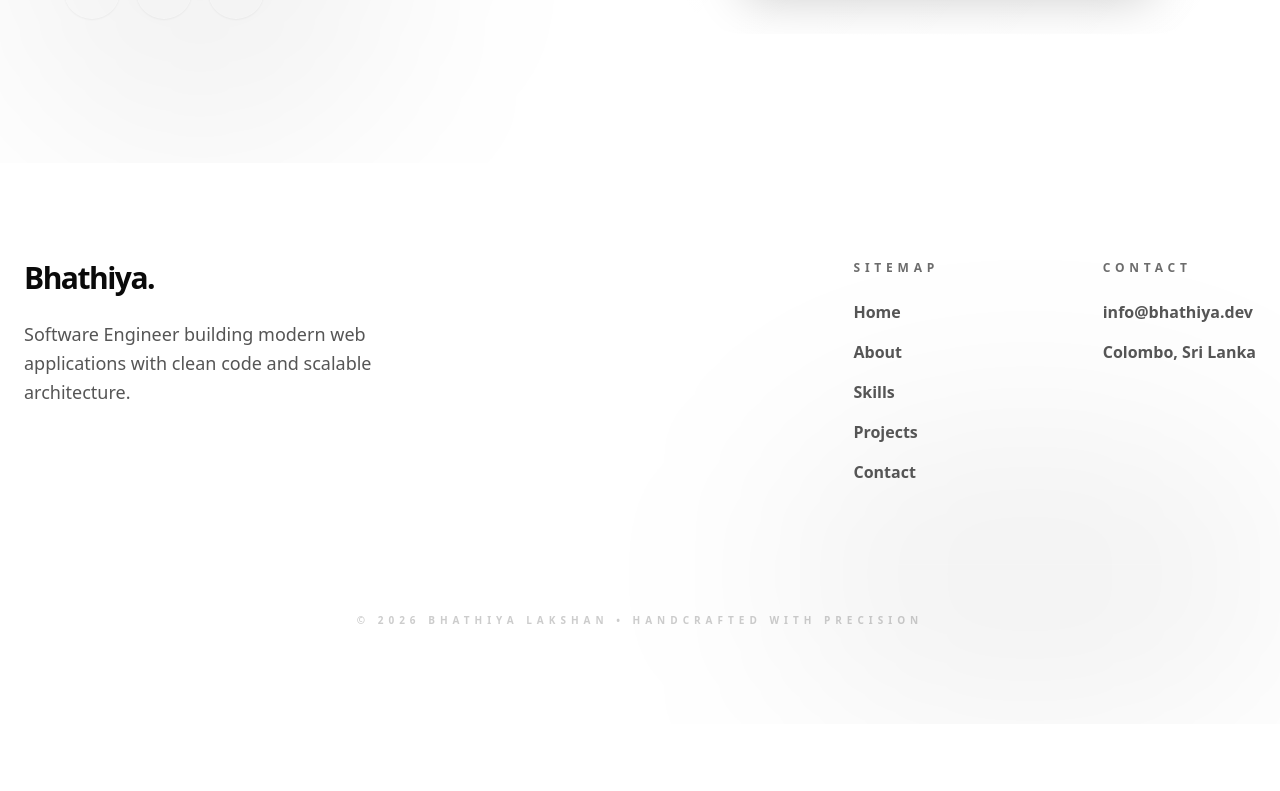
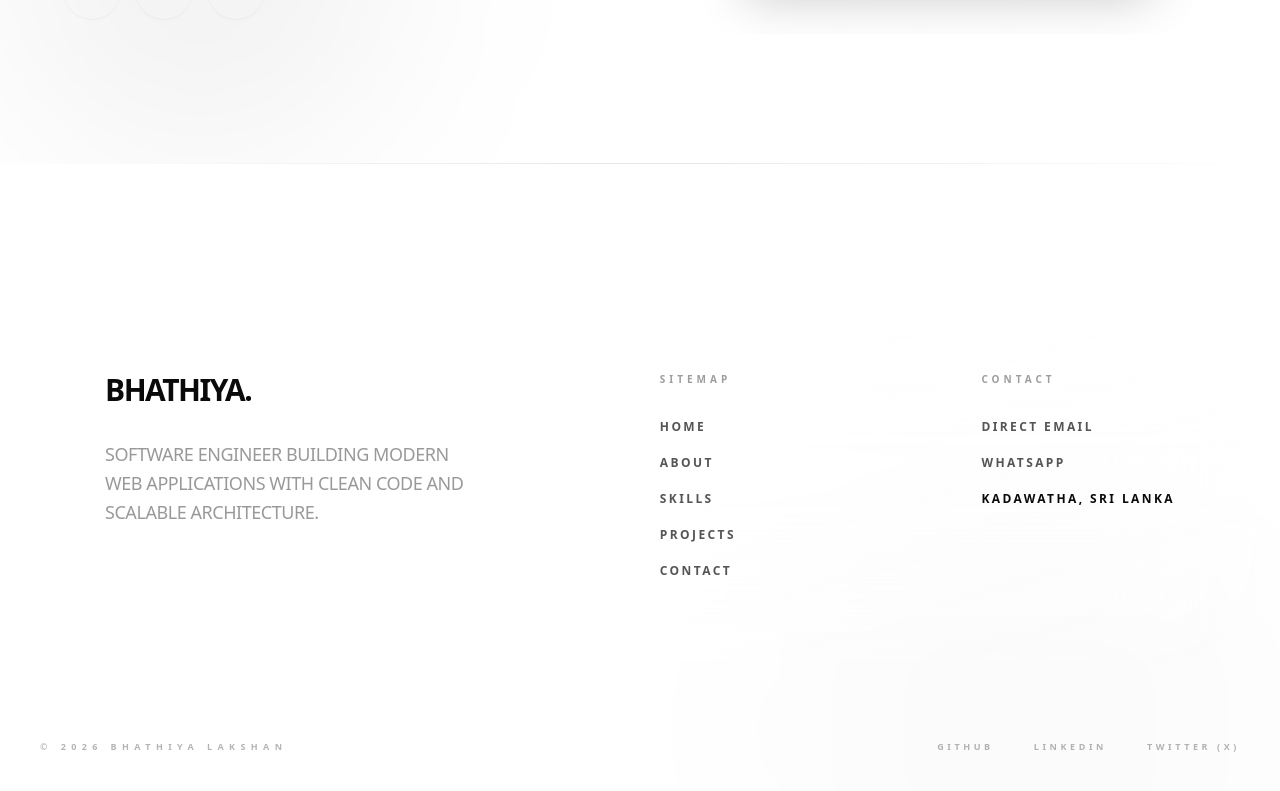
Before and after one commit to smbhathiya/portfolio-2025, a Next.js app: page / in a window 1280 px wide. Shown: the part 7793-8584 px from the top of the page. Before the commit the page ends 8517 px from the top, so only its background shows below. Built offline with nearby package versions, Linux system fonts and the light colour scheme; a web font is replaced by a local one.

Commit message:
feat: add Footer component including sitemap, contact information, social links, and utility buttons.

```diff
--- a/components/sections/footer.tsx
+++ b/components/sections/footer.tsx
@@ -8,38 +8,40 @@ import { motion } from "framer-motion";
 export function Footer() {
   const currentYear = new Date().getFullYear();
   return (
-    <footer className="py-24 relative overflow-hidden bg-background border-t border-white/5">
+    <footer className="py-12 md:py-32 relative overflow-hidden bg-background">
       {/* Background decoration */}
-      <div className="absolute bottom-0 right-0 w-[500px] h-[300px] bg-primary/5 blur-[100px] rounded-full pointer-events-none" />
+      <div className="absolute top-0 left-1/2 -translate-x-1/2 w-full h-px bg-gradient-to-r from-transparent via-foreground/10 to-transparent" />
+      <div className="absolute bottom-0 right-0 w-[500px] h-[300px] bg-foreground/[0.02] blur-[100px] rounded-full pointer-events-none" />
 
       <div className="container px-4 md:px-6 max-w-7xl mx-auto relative z-10">
-        <div className="flex flex-col md:flex-row justify-between items-start gap-12 mb-20">
+        <div className="glass-card rounded-[2.5rem] p-8 md:p-20 border border-foreground/5 bg-foreground/[0.01] mb-12 md:mb-20">
+          <div className="flex flex-col lg:flex-row justify-between items-start gap-12 lg:gap-24">
             <motion.div
-            initial={{ opacity: 0, x: -20 }}
-            whileInView={{ opacity: 1, x: 0 }}
+              initial={{ opacity: 0, y: 20 }}
+              whileInView={{ opacity: 1, y: 0 }}
               viewport={{ once: true }}
-            className="space-y-6 max-w-md"
+              className="space-y-6 md:space-y-8 max-w-sm"
             >
-            <h3 className="text-3xl font-black tracking-tighter">
+              <h3 className="text-3xl font-black tracking-tighter uppercase">
                 Bhathiya<span className="text-primary">.</span>
               </h3>
-            <p className="text-muted-foreground text-base md:text-lg font-medium leading-relaxed">
-              Software Engineer building modern web applications with clean code
-              and scalable architecture.
+              <p className="text-muted-foreground text-sm md:text-lg font-medium leading-relaxed uppercase tracking-tight opacity-60">
+                Software Engineer building modern web applications with clean
+                code and scalable architecture.
               </p>
             </motion.div>
 
             <motion.div
-            initial={{ opacity: 0, x: 20 }}
-            whileInView={{ opacity: 1, x: 0 }}
+              initial={{ opacity: 0, y: 20 }}
+              whileInView={{ opacity: 1, y: 0 }}
               viewport={{ once: true }}
-            className="grid grid-cols-2 gap-12 md:gap-24"
+              className="grid grid-cols-2 gap-12 md:gap-32 w-full lg:w-auto"
             >
-            <div className="space-y-6">
-              <h4 className="text-xs font-black uppercase tracking-[0.4em] text-primary/60">
+              <div className="space-y-8">
+                <h4 className="text-[10px] font-black uppercase tracking-[0.4em] text-foreground/40">
                   Sitemap
                 </h4>
-              <nav className="flex flex-col space-y-4">
+                <nav className="flex flex-col space-y-5">
                   {[
                     { name: "Home", href: "#home" },
                     { name: "About", href: "#about" },
@@ -50,37 +52,81 @@ export function Footer() {
                     <Link
                       key={link.name}
                       href={link.href}
-                    className="text-muted-foreground hover:text-primary transition-all duration-300 font-bold hover:translate-x-1"
+                      className="text-xs text-muted-foreground hover:text-foreground transition-all duration-300 font-black uppercase tracking-[0.2em] w-fit group"
                     >
+                      <span className="relative">
                         {link.name}
+                        <span className="absolute -bottom-1 left-0 w-0 h-px bg-foreground transition-all duration-300 group-hover:w-full" />
+                      </span>
                     </Link>
                   ))}
                 </nav>
               </div>
 
-            <div className="space-y-6">
-              <h4 className="text-xs font-black uppercase tracking-[0.4em] text-primary/60">
+              <div className="space-y-8">
+                <h4 className="text-[10px] font-black uppercase tracking-[0.4em] text-foreground/40">
                   Contact
                 </h4>
-              <div className="flex flex-col space-y-4">
+                <div className="flex flex-col space-y-5">
                   <a
                     href="mailto:info@bhathiya.dev"
-                  className="text-muted-foreground hover:text-primary transition-colors font-bold"
+                    className="text-xs text-muted-foreground hover:text-foreground transition-all duration-300 font-black uppercase tracking-[0.2em] w-fit group"
                   >
-                  info@bhathiya.dev
+                    <span className="relative">
+                      Direct Email
+                      <span className="absolute -bottom-1 left-0 w-0 h-px bg-foreground transition-all duration-300 group-hover:w-full" />
+                    </span>
                   </a>
-                <p className="text-muted-foreground font-bold">
-                  Colombo, Sri Lanka
+                  <a
+                    href="https://wa.me/94723095865"
+                    target="_blank"
+                    rel="noopener noreferrer"
+                    className="text-xs text-muted-foreground hover:text-foreground transition-all duration-300 font-black uppercase tracking-[0.2em] w-fit group"
+                  >
+                    <span className="relative">
+                      WhatsApp
+                      <span className="absolute -bottom-1 left-0 w-0 h-px bg-foreground transition-all duration-300 group-hover:w-full" />
+                    </span>
+                  </a>
+                  <p className="text-xs text-foreground font-black uppercase tracking-[0.2em]">
+                    Kadawatha, Sri Lanka
                   </p>
                 </div>
               </div>
             </motion.div>
           </div>
+        </div>
 
-        <div className="pt-12 border-t border-white/5 flex flex-col items-center gap-6">
-          <p className="text-[10px] font-black uppercase tracking-[0.5em] text-muted-foreground/30">
-            © {currentYear} Bhathiya Lakshan &bull; Handcrafted with Precision
+        <div className="flex flex-col md:flex-row items-center justify-between gap-8 px-4 opacity-30">
+          <p className="text-[9px] font-black uppercase tracking-[0.6em] text-center md:text-left">
+            © {currentYear} Bhathiya Lakshan
           </p>
+          <div className="flex gap-10">
+            <a
+              href="https://github.com/smbhathiya"
+              target="_blank"
+              rel="noopener noreferrer"
+              className="text-[9px] font-black uppercase tracking-[0.4em] hover:text-foreground transition-colors"
+            >
+              Github
+            </a>
+            <a
+              href="https://linkedin.com/in/bhathiya-lakshan-91579722a/"
+              target="_blank"
+              rel="noopener noreferrer"
+              className="text-[9px] font-black uppercase tracking-[0.4em] hover:text-foreground transition-colors"
+            >
+              LinkedIn
+            </a>
+            <a
+              href="https://x.com/smbhathiya"
+              target="_blank"
+              rel="noopener noreferrer"
+              className="text-[9px] font-black uppercase tracking-[0.4em] hover:text-foreground transition-colors"
+            >
+              Twitter (X)
+            </a>
+          </div>
         </div>
       </div>
 
```
Lines whose indentation alone changed are shown as unchanged.
